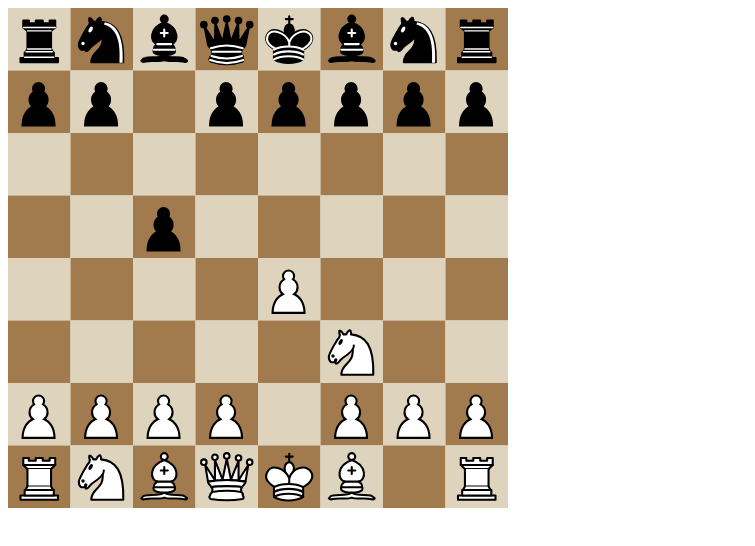
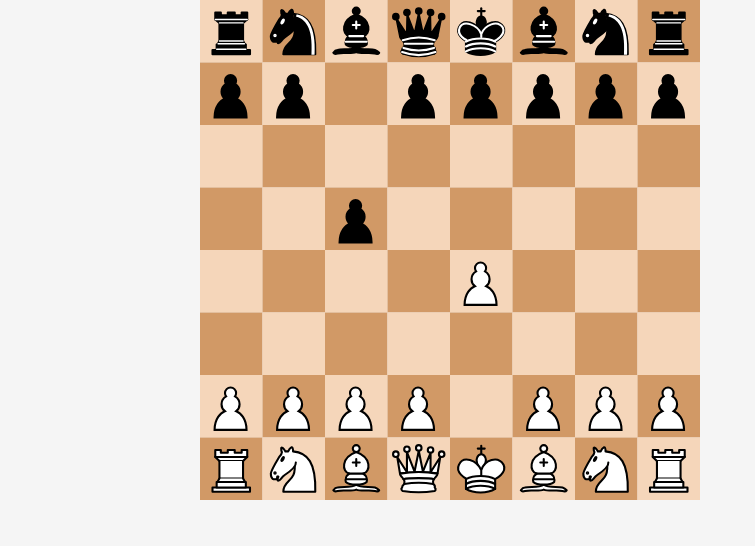
Before and after one commit to iarf/chess-openings, a plain HTML site: page index.html in a window 1280 px wide. Shown: the whole page, without its empty margins (0-755 px from the left). Drawn offline with nearby package versions, Linux system fonts and the light colour scheme.

Commit message:
function delegation for notation conversion

```diff
--- /dev/null
+++ b/css/main.sass
@@ -0,0 +1,9 @@
+body
+	background: #f5f5f5
+
+.board-column
+	text-align: center
+
+.games-list
+	background: #d1c8e0
+	min-height: 100px
--- a/index.html
+++ b/index.html
@@ -1,18 +1,22 @@
 <!DOCTYPE html>
 <html lang="en">
 <head>
+	<link href="https://stackpath.bootstrapcdn.com/bootstrap/4.4.1/css/bootstrap.min.css" rel="stylesheet" integrity="sha384-Vkoo8x4CGsO3+Hhxv8T/Q5PaXtkKtu6ug5TOeNV6gBiFeWPGFN9MuhOf23Q9Ifjh" crossorigin="anonymous">
 	<script src="https://code.jquery.com/jquery-3.5.0.min.js" integrity="sha256-xNzN2a4ltkB44Mc/Jz3pT4iU1cmeR0FkXs4pru/JxaQ=" crossorigin="anonymous"></script>
 	<script src="https://stackpath.bootstrapcdn.com/bootstrap/4.4.1/js/bootstrap.bundle.min.js"></script>
 	<script src="js/chess.js"></script>
+	<link rel="stylesheet" href="css/main.css">
 	<meta charset="UTF-8">
 	<meta name="viewport" content="width=device-width, initial-scale=1.0">
 	<title>Document</title>
 </head>
 <body>
-	<canvas id="chessboard" width="500" height="500"></canvas>
-	<div id="move-list">
-		<ul>
-		</ul>
+	<div class="container-lg">
+		<div class="row">
+			<div class="col-12 col-md-8 board-column">
+				<canvas id="chessboard" width="500" height="500"></canvas>
+			</div>
+		</div>
 	</div>
 </body>
 </html>
--- a/js/chess.js
+++ b/js/chess.js
@@ -1,16 +1,17 @@
+let c;
+let pieceArray;
 window.onload = () => {
-	const c = document.getElementById('chessboard');
-	drawBoard(c,'rnbqkbnr/pp1ppppp/8/2p5/4P3/5N2/PPPP1PPP/RNBQKB1R b KQkq - 1 2')
+	c = document.getElementById('chessboard');
+	pieceArray = getPieceArray('rnbqkbnr/pp1ppppp/8/2p5/4P3/8/PPPP1PPP/RNBQKBNR w KQkq c6 0 2')
+	drawBoard(c);
+	c.addEventListener('click',movePiece);
 }
 
-const drawBoard = (c, fen) => {
-	const ctx = c.getContext('2d');
-	const dim = c.width; //dimensions
-
+const getPieceArray = (fen) => {
 	//convert FEN input to an array
 	const splitFen = fen.split(' ');
 	const fenPos = splitFen[0].split('/');
-	let pieceArray = new Array(8);
+	const pieceArray = new Array(8);
 	for (let i = 0; i < 8; i++){
 		pieceArray[i] = new Array();
 	}
@@ -26,13 +27,21 @@ const drawBoard = (c, fen) => {
 			}
 		}
 	}
+	return pieceArray;
+}
+
+const drawBoard = (c) => {
+	const ctx = c.getContext('2d');
+	const dim = c.width; //dimensions
+
+
 
 	//draw board
 	let white = true; //color of top left square
 	let count = 0
 	for (let i = 0; i < 8; i++){
 		for (let j = 0; j < 8; j++){
-			white ? ctx.fillStyle = '#ded3bd' : ctx.fillStyle  = '#a17b4d';
+			white ? ctx.fillStyle = '#f5d6ba' : ctx.fillStyle  = '#d19966';
 
 			ctx.fillRect( j*(dim/8), i*(dim/8), dim/8, dim/8);
 
@@ -80,6 +89,13 @@ const drawPiece = (val,set) => {
 	}
 }
 
+const movePiece = (e) => {
+	const rect = c.getBoundingClientRect();
+	let x = e.clientX - rect.left;
+	let y = e.clientY - rect.top;
+
+}
+
 const PieceSet = class {
 	constructor(source){
 		this.bd = new Image();
```
Also changed, not shown: css/main.css (added), 1 other file.
